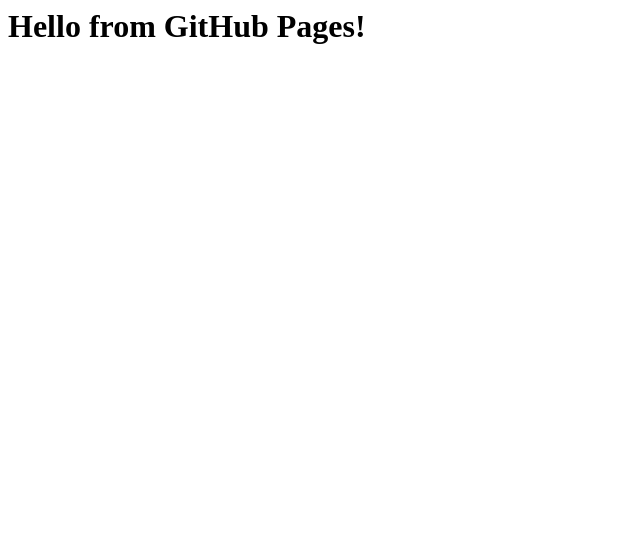
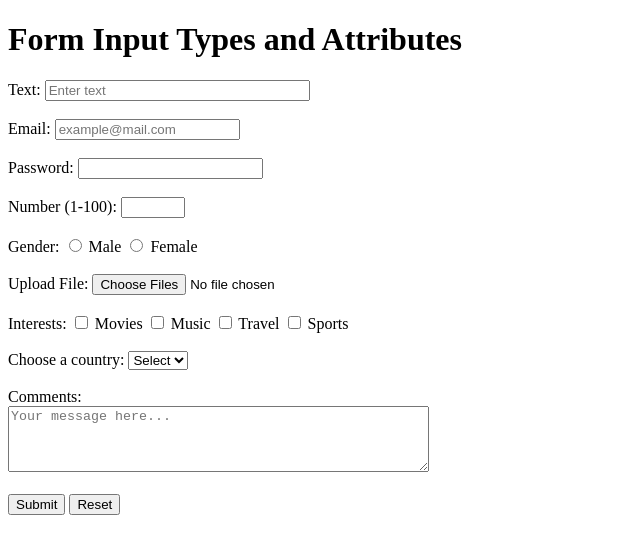
Before and after one commit to ASAPROCKY2/htmlforms, a plain HTML site: page index.html in a window 1280 px wide. Shown: the whole page, without its empty margins (0-640 px from the left). Drawn offline with Linux system fonts and the light colour scheme.

Commit message:
Update index.html

```diff
--- a/index.html
+++ b/index.html
@@ -1,8 +1,52 @@
-<html>
-  <head>
-    <title>My Website</title>
-  </head>
-  <body>
-    <h1>Hello from GitHub Pages!</h1>
-  </body>
+<!DOCTYPE html>
+<html lang="en">
+<head>
+    <meta charset="UTF-8">
+    <meta name="viewport" content="width=device-width, initial-scale=1.0">
+    <title>Form Demo</title>
+</head>
+<body>
+<h1>Form Input Types and Attributes</h1>
+<form action="submit.html" method="POST" autocomplete="on" target="_blank" novalidate>
+
+    <label>Text:</label>
+    <input type="text" placeholder="Enter text" minlength="2" maxlength="20" size="30"><br><br>
+
+    <label>Email:</label>
+    <input type="email" placeholder="example@mail.com" multiple><br><br>
+
+    <label>Password:</label>
+    <input type="password" minlength="6" maxlength="20"><br><br>
+
+    <label>Number (1-100):</label>
+    <input type="number" min="1" max="100"><br><br>
+
+    <label>Gender:</label>
+    <input type="radio" name="gender" value="male"> Male
+    <input type="radio" name="gender" value="female"> Female<br><br>
+
+    <label>Upload File:</label>
+    <input type="file" multiple><br><br>
+
+    <label>Interests:</label>
+    <input type="checkbox" name="interest" value="movies"> Movies
+    <input type="checkbox" name="interest" value="music"> Music
+    <input type="checkbox" name="interest" value="travel"> Travel
+    <input type="checkbox" name="interest" value="sports"> Sports<br><br>
+
+    <label>Choose a country:</label>
+    <select>
+        <option value="">Select</option>
+        <option value="kenya">Kenya</option>
+        <option value="usa">USA</option>
+    </select><br><br>
+
+    <label>Comments:</label><br>
+    <textarea rows="4" cols="50" placeholder="Your message here..." minlength="10" maxlength="200"></textarea><br><br>
+
+    <input type="submit" value="Submit">
+    <input type="reset" value="Reset">
+
+</form>
+</body>
 </html>
```
